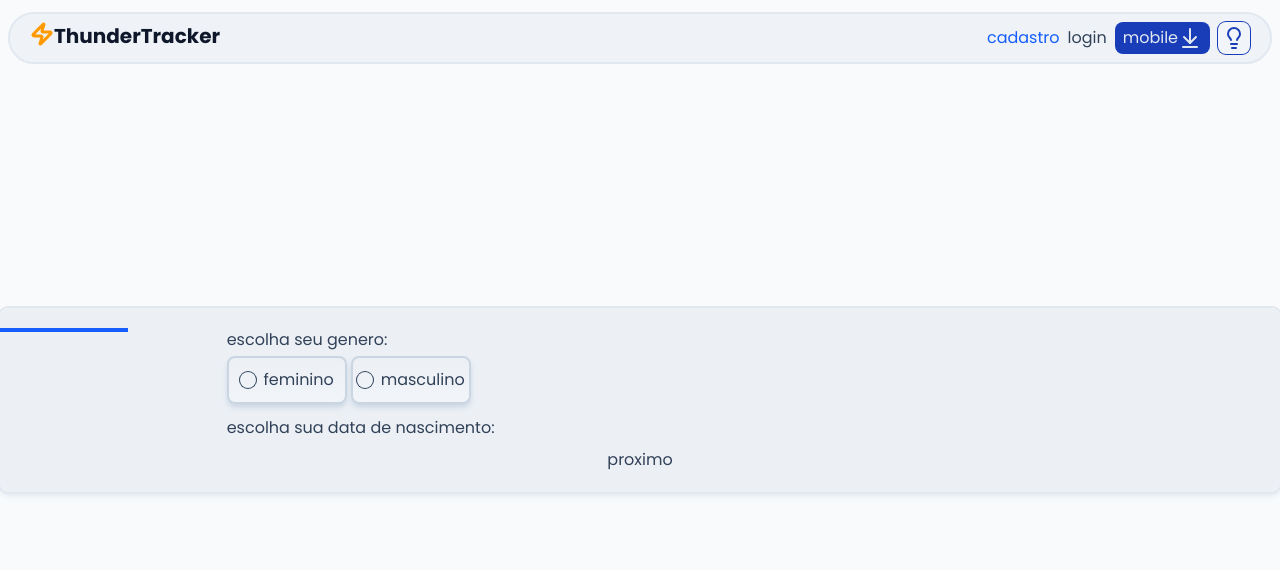
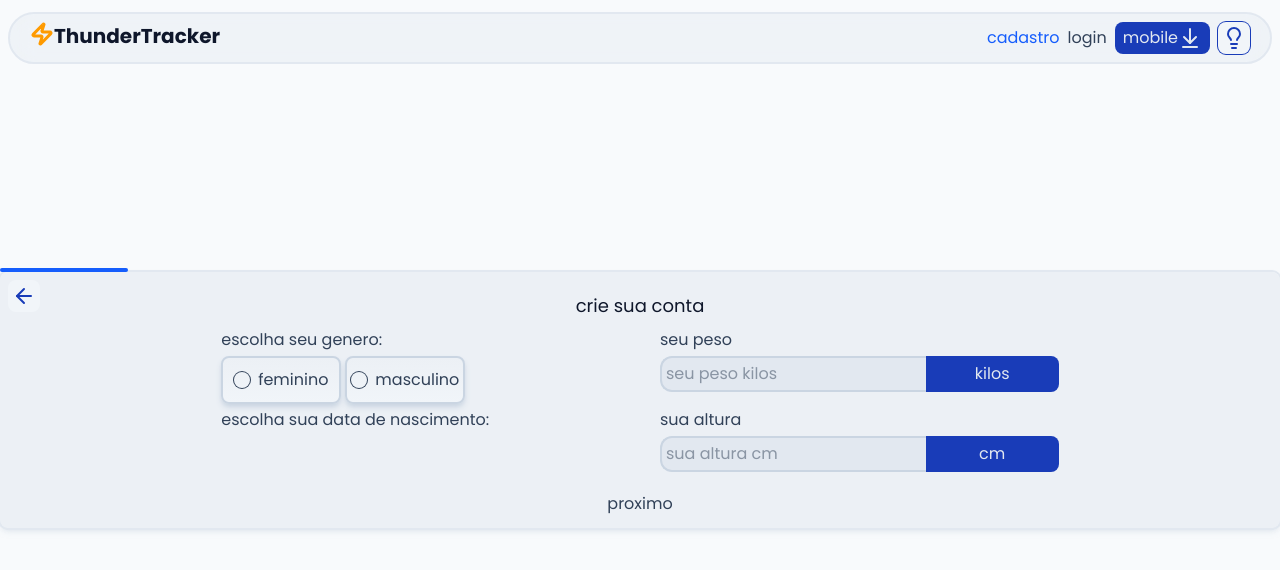
Before and after one commit to ViniciusDenelle/site-TCC, a React (Vite) app in the folder front-end/: page /cadastro in a window 1280 px wide. Shown: the top 570 px of the page. Built offline with nearby package versions, Linux system fonts and the light colour scheme.

Commit message:
passo-1-cadastro

```diff
--- /dev/null
+++ b/front-end/src/componentes/InputSimples.jsx
@@ -0,0 +1,41 @@
+import React from 'react'
+import { motion } from 'motion/react'
+
+const InputSimples = ({
+  type,
+  name,
+  value,
+  maximo,
+  minimo,
+  dataBinding,
+  placeholder,
+  classeAdcional
+}) => {
+  const classeBase = `rounded-xl bg-base-terciaria p-1 border-2
+    border-base-quaternaria cursor-pointer hover:bg-base-quaternaria/50
+    hover:border-contraste-principal/50 transition-colors duration-200
+    focus:outline-none focus:border-destaque-s-medio invalid:border-red-500
+    invalid:focus:border-red-500 invalid:hover:border-red-500`
+
+  const invalidadores = type === 'number' ? {
+    max : maximo,
+    min : minimo
+  } : {
+    maxLength : maximo,
+    minLength : minimo
+  }
+
+  return (
+    <motion.input
+    whileFocus={{y: -2, scale: 1.02}}
+    type={type}
+    name={name}
+    value={value}
+    onChange={dataBinding}
+    placeholder={placeholder}
+    {...invalidadores}
+    className={`${classeBase} ${classeAdcional ?? ``}`}/>
+  )
+}
+
+export default InputSimples
--- a/front-end/src/views/cadastro/cadastro.jsx
+++ b/front-end/src/views/cadastro/cadastro.jsx
@@ -1,21 +1,66 @@
-import React, { useState } from 'react'
+import React, { useEffect, useState } from 'react'
 import LinkSimples from '../../componentes/LinkSimples'
 import Informações from './passos/informações'
+import BotãoSimples from '../../componentes/BotãoSimples'
+import { ArrowLeft, PenLine } from 'lucide-react'
 
 const Cadastro = () => {
+    const [dados, setDados] = useState({
+        genero: '',
+        peso: '',
+        tipoPeso: 'kilos',
+        altura: '',
+        tipoAltura: 'cm',
+    })
+
+    const validacoes = {
+        1: () => dados.genero !== '' && dados.peso > 0 && dados.altura !== ''
+    }
     const [passo, setPasso] = useState(1)
-    const [genero, setGenero] = useState('')
+    const podeProximo = validacoes[passo]?.() ?? false
 
     function proximoPasso()
     {
+        if(!podeProximo) return
+
         setPasso(prev => prev+1)
     }
 
+    function voltarPasso()
+    {
+        setPasso(prev => prev-1)
+    }
+
     // functions
-    function mudarGenero(ev)
+    function mudarDados(campo, valor)
     {
-        setGenero(ev.target.value)
+        setDados(prev => ({
+            ...prev, [campo]: valor
+        }))
     }
+
+    useEffect(() => {
+        if(dados.peso == 0) return
+
+        if(dados.tipoPeso === 'kilos'){
+            mudarDados('peso', parseInt(dados.peso / 2.2))
+        } else {
+            mudarDados('peso', parseInt(dados.peso / 0.45))
+        }
+    }, [dados.tipoPeso])
+
+    useEffect(() => {
+        if (dados.altura == '') return
+
+        if(dados.tipoAltura === 'cm'){
+            mudarDados('altura', prev => {
+                let [pes, polegadas] = String(prev).split(".")
+                return `${Math.round((pes * 30.48) + (polegadas * 2.54))}`
+            })
+        } else {
+            mudarDados('altura', prev => Math.round(10 * (prev * 0.0328084)) / 10)
+        }
+    }, [dados.tipoAltura])
 
     function renderizarPasso()
     {
@@ -23,9 +68,8 @@ const Cadastro = () => {
             case 1:
                 return (
                 <Informações
-                functions={{
-                    mudarGenero
-                }}/>
+                mudarDados={mudarDados}
+                info={dados}/>
                 )
             case 2:
                 return <LinkSimples>pagina 2</LinkSimples>
@@ -39,17 +83,32 @@ const Cadastro = () => {
         <div className="container mx-auto h-full w-full">
             <div className="w-full h-full flex justify-center items-center">
 
-                <div className="relative p-5 rounded-lg bg-base-terciaria/50 ring-2
+                <div className="relative p-3 rounded-lg bg-base-terciaria/50 ring-2
                 ring-base-terciaria w-full shadow-md shadow-base-quaternaria/50">
-                    <div className={`absolute t-0 left-0 h-1 bg-destaque-s-medio`}
+                    <div className={`absolute -top-1 left-0 h-1 bg-destaque-s-medio rounded-full
+                    transiton-all duration-500`}
                     style={{ width: `${progresso}%` }}>
+                    </div>
+
+                    <BotãoSimples
+                    classeAdcional="absolute top-2 left-2 ring-transparent
+                    hover:ring-transparent"
+                    onClick={voltarPasso}>
+                        <ArrowLeft/>
+                    </BotãoSimples>
+
+                    <div className="flex items-center justify-center w-full p-2">
+                        <h1 className="text-lg text-t-primaria">
+                            crie sua conta
+                        </h1>
                     </div>
 
                     <div className="flex w-full h-full flex-col gap-2">
 
                         {renderizarPasso()}
 
-                        <button onClick={proximoPasso}>
+                        <button onClick={proximoPasso}
+                        disabled={!podeProximo}>
                             proximo
                         </button>
                     </div>
--- a/front-end/src/views/cadastro/passos/Informações.jsx
+++ b/front-end/src/views/cadastro/passos/Informações.jsx
@@ -1,11 +1,20 @@
+import BotãoSimples from "../../../componentes/BotãoSimples"
+import InputSimples from "../../../componentes/InputSimples"
 import RadioCustomizado from "../../../componentes/radioCustomizado"
 
-const Informações = ({functions}) => {
-    const {mudarGenero} = functions
+const Informações = ({mudarDados, info}) => {
+    const {
+        peso,
+        tipoPeso,
+        altura,
+        tipoAltura
+    } = info
+
     return (
         <>
-            <div className="flex gap w-full sm:w-2/3 mx-auto h-full">
-                <div className="flex flex-col gap-3">
+            <div className="grid grid-cols-2 grid-rows-2
+            w-full sm:w-2/3 mx-auto h-full gap-x-10 gap-y-1">
+
                     <div className="flex flex-col gap-1">
                         <h1 className="text-t-principal">
                             escolha seu genero:
@@ -14,24 +23,75 @@ const Informações = ({functions}) => {
                             <RadioCustomizado
                             name="genero"
                             valor="feminino"
-                            dataBinding={mudarGenero}>
+                            dataBinding={ev => mudarDados('genero', ev.target.value)}>
                                 feminino
                             </RadioCustomizado>
                             <RadioCustomizado
                             name="genero"
                             valor="masculino"
-                            dataBinding={mudarGenero}>
+                            dataBinding={ev => mudarDados('genero', ev.target.value)}>
                                 masculino
                             </RadioCustomizado>
                         </div>
                     </div>
+
+                    <div className="flex flex-col gap-1">
+                        <label htmlFor="">
+                            seu peso {peso}
+                        </label>
+                        <div className="flex w-full">
+                            <InputSimples
+                            type="number"
+                            name="peso"
+                            placeholder={`seu peso ${tipoPeso}`}
+                            dataBinding={ev => mudarDados('peso', ev.target.value)}
+                            value={peso}
+                            maximo={tipoPeso === 'kilos' ? '500' : '1000'}
+                            classeAdcional="w-2/3 rounded-r-none border-r-0"
+                            />
+
+                            <BotãoSimples
+                            classeAdcional="rounded-l-none w-1/3"
+                            tipo="cheio"
+                            onClick={ev => mudarDados(
+                                'tipoPeso', tipoPeso === 'kilos' ? 'libras' : 'kilos'
+                            )}>
+                                {tipoPeso}
+                            </BotãoSimples>
+                        </div>
+                    </div>
+
                     <div className="flex flex-col gap-1">
                         <h1 className="text-t-principal">
                             escolha sua data de nascimento:
                         </h1>
 
                     </div>
-                </div>
+
+                    <div className="flex flex-col gap-1">
+                        <label htmlFor="">
+                            sua altura
+                        </label>
+                        <div className="flex w-full">
+                            <InputSimples
+                            type="text"
+                            name="altura"
+                            placeholder={`sua altura ${tipoAltura}`}
+                            dataBinding={ev => mudarDados('altura', ev.target.value)}
+                            value={altura}
+                            classeAdcional="w-2/3 rounded-r-none border-r-0"/>
+
+                            <BotãoSimples
+                            classeAdcional="rounded-l-none w-1/3"
+                            tipo="cheio"
+                            onClick={ev => mudarDados(
+                                'tipoAltura', tipoAltura === 'cm' ? 'pês' : 'cm'
+                                )}>
+                                {tipoAltura}
+                            </BotãoSimples>
+
+                        </div>
+                    </div>
             </div>
         </>
     )
```
